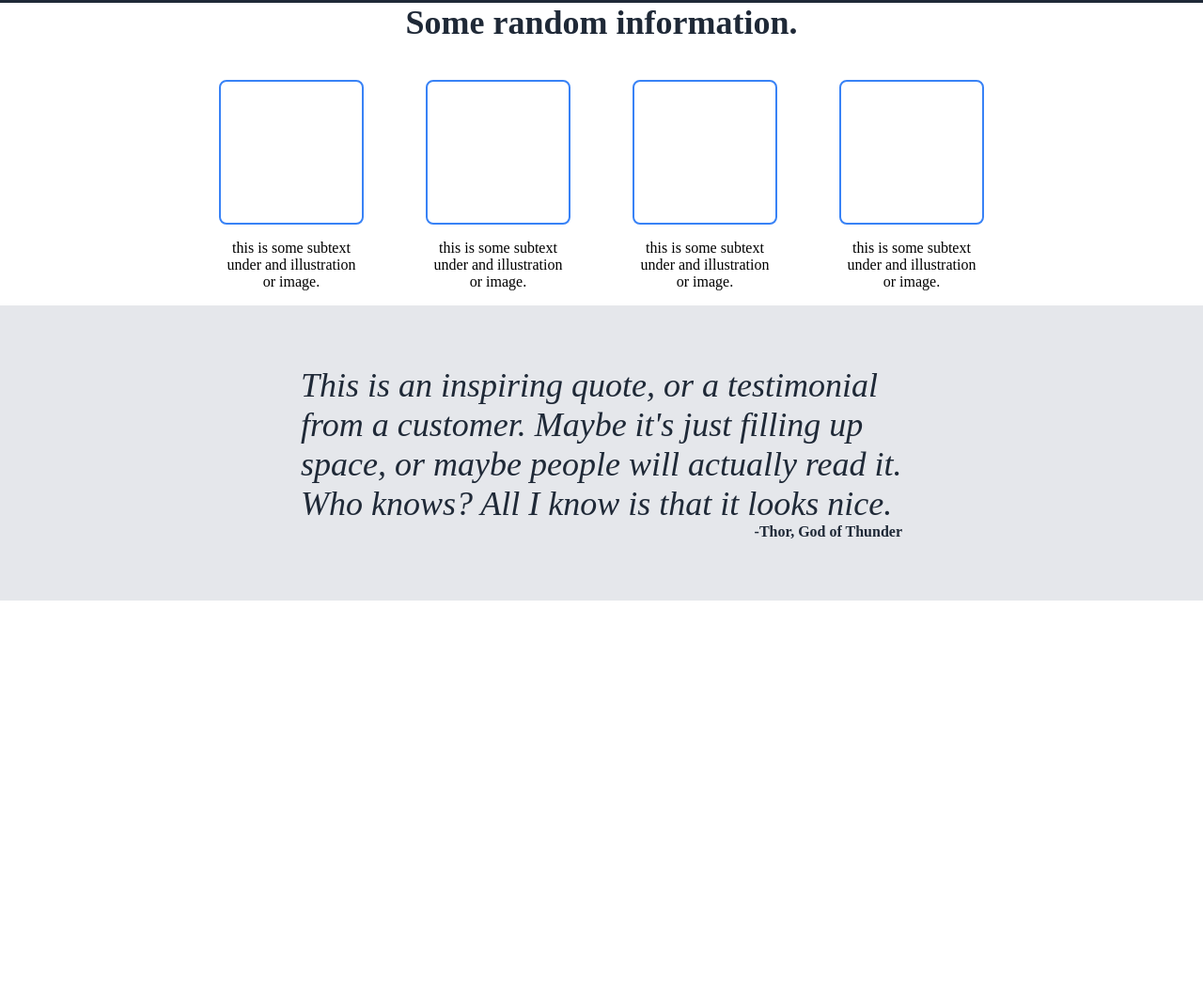
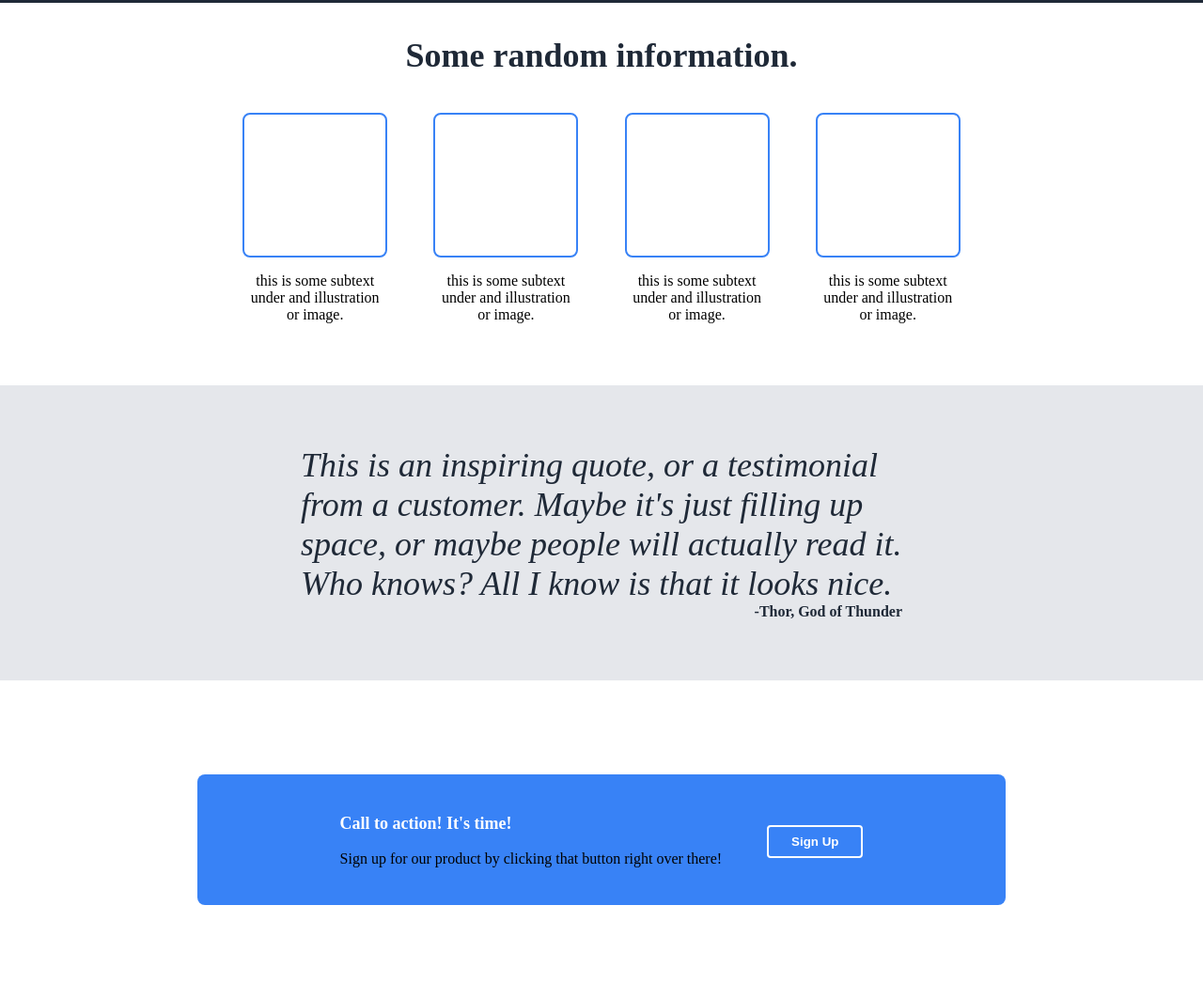
Before and after one commit to fredrikb12/landing-page, a plain HTML site: page index.html in a window 1280 px wide. Shown: the part 344-1407 px from the top of the page at 94% size. Before the commit the page ends 983 px from the top, so only its background shows below. Drawn offline with Linux system fonts and the light colour scheme.

Commit message:
Add and style call to action section

```diff
--- a/index.html
+++ b/index.html
@@ -69,6 +69,17 @@
             </div>
         </div>
     </div>
+    <div class="cta-container">
+        <div class="cta-content">
+            <div class="cta-header">
+                <p class="cta-text">Call to action! It's time!</p>
+                <p class="cta-smalltext">Sign up for our product by clicking that button right over there!</p>
+            </div>
+            <div class="button-container">
+            <button class="sign-up cta-button">Sign Up</button>
+            </div>
+        </div>
+    </div>
 
 </body>
 
--- a/style.css
+++ b/style.css
@@ -9,6 +9,7 @@ body {
     background-color: #1F2937;
     display: flex;
     justify-content: space-around;
+    margin-bottom: 35px;
 }
 
 .top {
@@ -79,10 +80,11 @@ body {
     display: flex;
     justify-content: space-around;
     align-items: center;
+    margin-bottom: 50px;
 }
 
 .info-content {
-    width: 70%;
+    width: 65%;
     display: flex;
     flex-direction: column;
     justify-content: center;
@@ -98,7 +100,7 @@ body {
 
 .info {
     display: flex;
-    gap: 25px;
+    gap: 15px;
     justify-content: space-evenly;
 }
 
@@ -147,3 +149,30 @@ body {
     color: #1F2937;
     align-self: flex-end;
 }
+
+.cta-container {
+    display: flex;
+    justify-content: space-around;
+    padding: 100px 60px;
+}
+
+.cta-content {
+    display: flex;
+    background-color: #3882F6;
+    width: 70%;
+    padding: 24px;
+    gap: 48px;
+    justify-content: center;
+    align-items: center;
+    border-radius: 8px;
+}
+
+.cta-button {
+    border: 2px solid white;
+}
+
+.cta-text {
+    color: white;
+    font-weight: 900;
+    font-size: 18px;
+}
```
